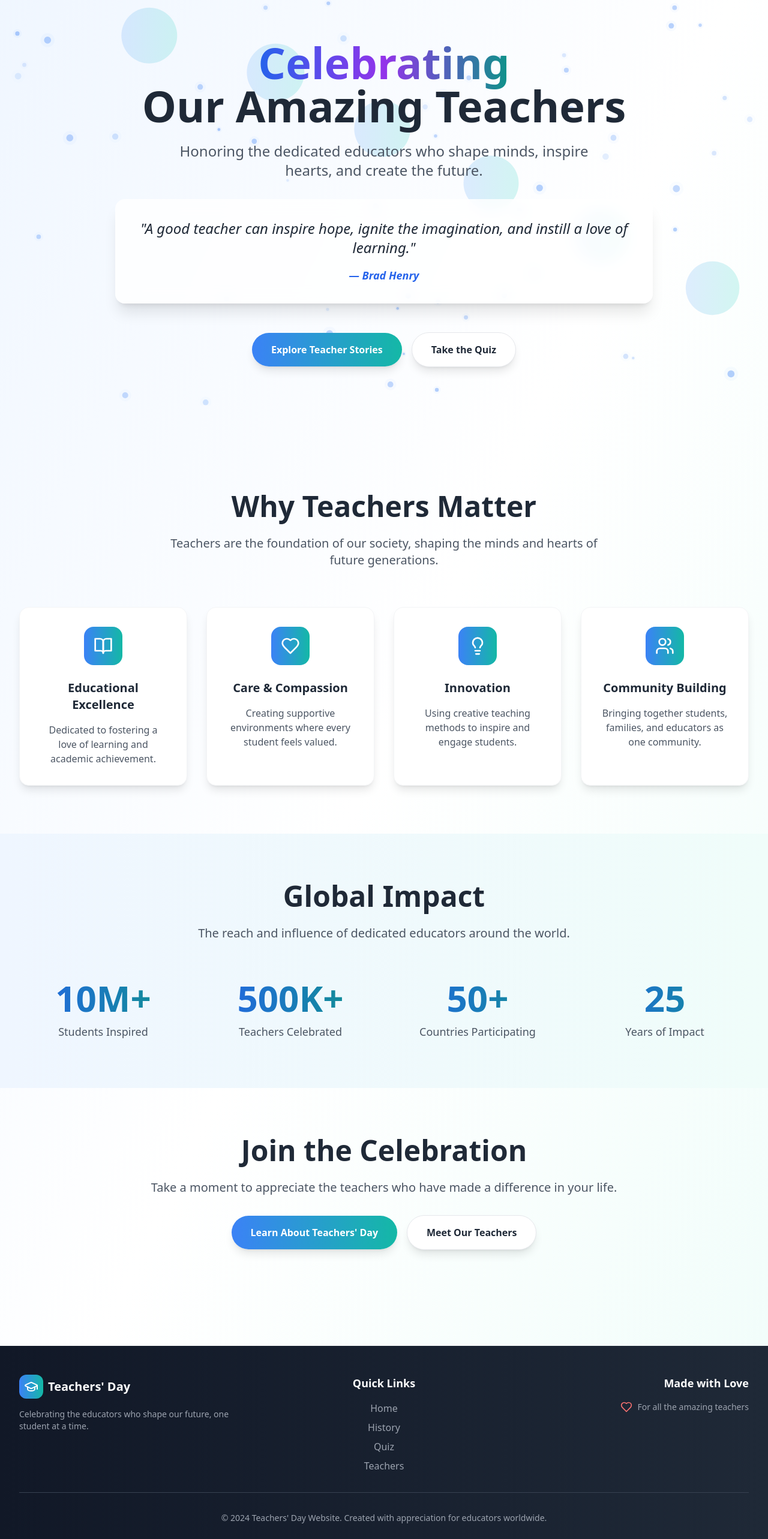
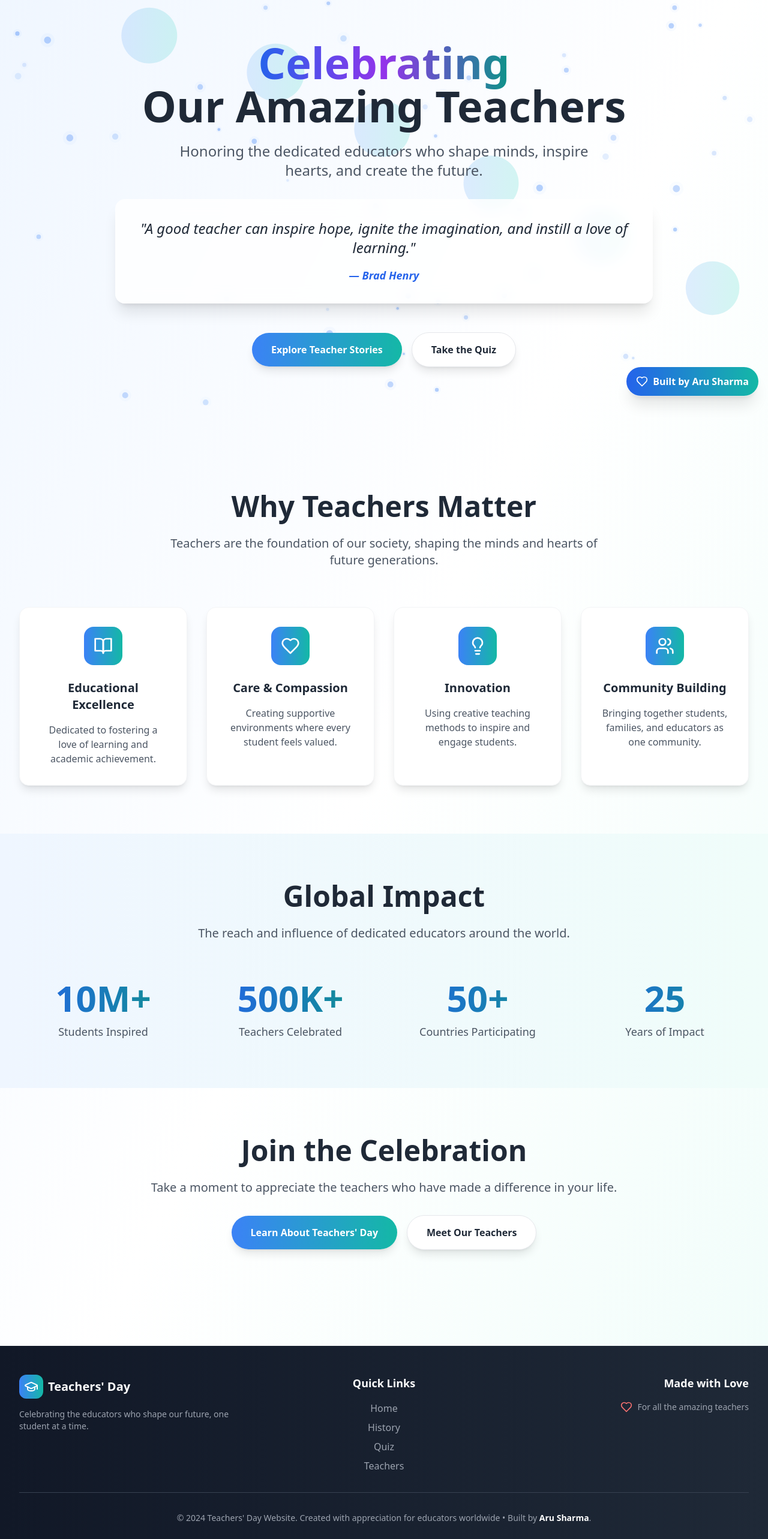
Before and after one commit to arusharma3638-lab/Teachers-Day, a React (Vite) app: page / in a window 1280 px wide. Shown: the part 124-2690 px from the top of the page at 60% size. Built offline with nearby package versions, Linux system fonts and the light colour scheme.

Commit message:
Updated filename.ext with new changes

```diff
--- a/src/components/Layout.tsx
+++ b/src/components/Layout.tsx
@@ -102,6 +102,14 @@ const Layout: React.FC<{ children: React.ReactNode }> = ({ children }) => {
         {children}
       </main>
 
+      {/* Builder Credit Badge (Prominent) */}
+      <div className="fixed bottom-4 right-4 z-50">
+        <div className="inline-flex items-center gap-2 px-4 py-3 rounded-full shadow-xl ring-1 ring-white/40 bg-gradient-to-r from-blue-600 to-teal-500 text-white text-sm sm:text-base font-bold transform transition-transform duration-200 hover:scale-105 animate-pulse">
+          <Heart className="h-4 w-4 sm:h-5 sm:w-5 text-white" />
+          <span>Built by Aru Sharma</span>
+        </div>
+      </div>
+
       {/* Footer */}
       <footer className="bg-gradient-to-r from-gray-900 to-gray-800 text-white mt-12 sm:mt-16 md:mt-20">
         <div className="max-w-7xl mx-auto px-4 sm:px-6 lg:px-8 py-8 sm:py-12">
@@ -144,7 +152,7 @@ const Layout: React.FC<{ children: React.ReactNode }> = ({ children }) => {
 
           <div className="border-t border-gray-700 mt-6 sm:mt-8 pt-6 sm:pt-8 text-center">
             <p className="text-gray-400 text-xs sm:text-sm">
-              © 2024 Teachers' Day Website. Created with appreciation for educators worldwide.
+              © 2024 Teachers' Day Website. Created with appreciation for educators worldwide • Built by <span className="text-white font-semibold">Aru Sharma</span>.
             </p>
           </div>
         </div>
--- a/src/pages/TeacherShowcase.tsx
+++ b/src/pages/TeacherShowcase.tsx
@@ -215,7 +215,7 @@ const TeacherShowcase: React.FC = () => {
 
       {/* Teacher Detail Modal */}
       {selectedTeacherData && (
-        <div className="fixed inset-0 bg-black/50 flex items-center justify-center z-50 p-2 sm:p-4">
+        <div className="fixed inset-0 bg-black/50 flex items-center justify-center z-50 p-2 sm:p-4" onClick={closeModal}>
           <motion.div
             initial={{ opacity: 0, scale: 0.8 }}
             animate={{ opacity: 1, scale: 1 }}
@@ -301,7 +301,6 @@ const TeacherShowcase: React.FC = () => {
               </div>
             </div>
           </motion.div>
-          <div className="absolute inset-0" onClick={closeModal} />
         </div>
       )}
     </div>
```
